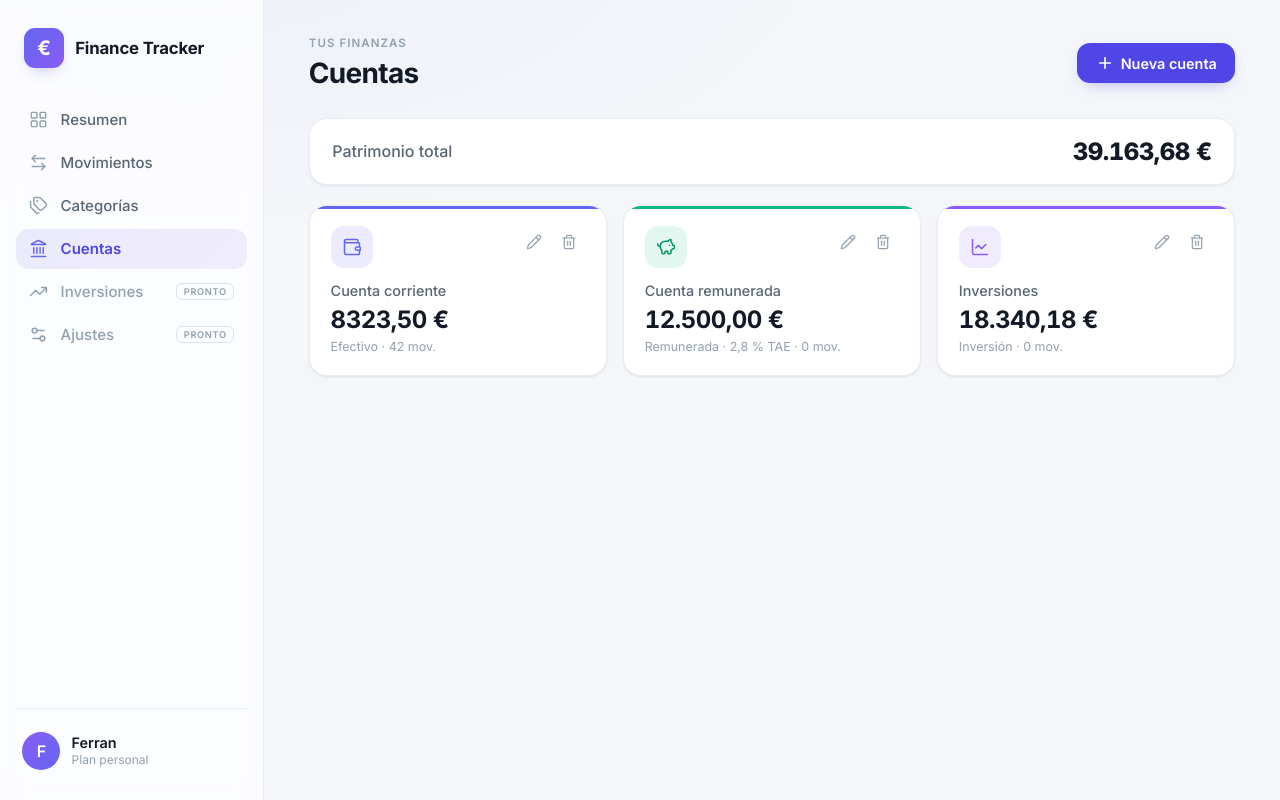
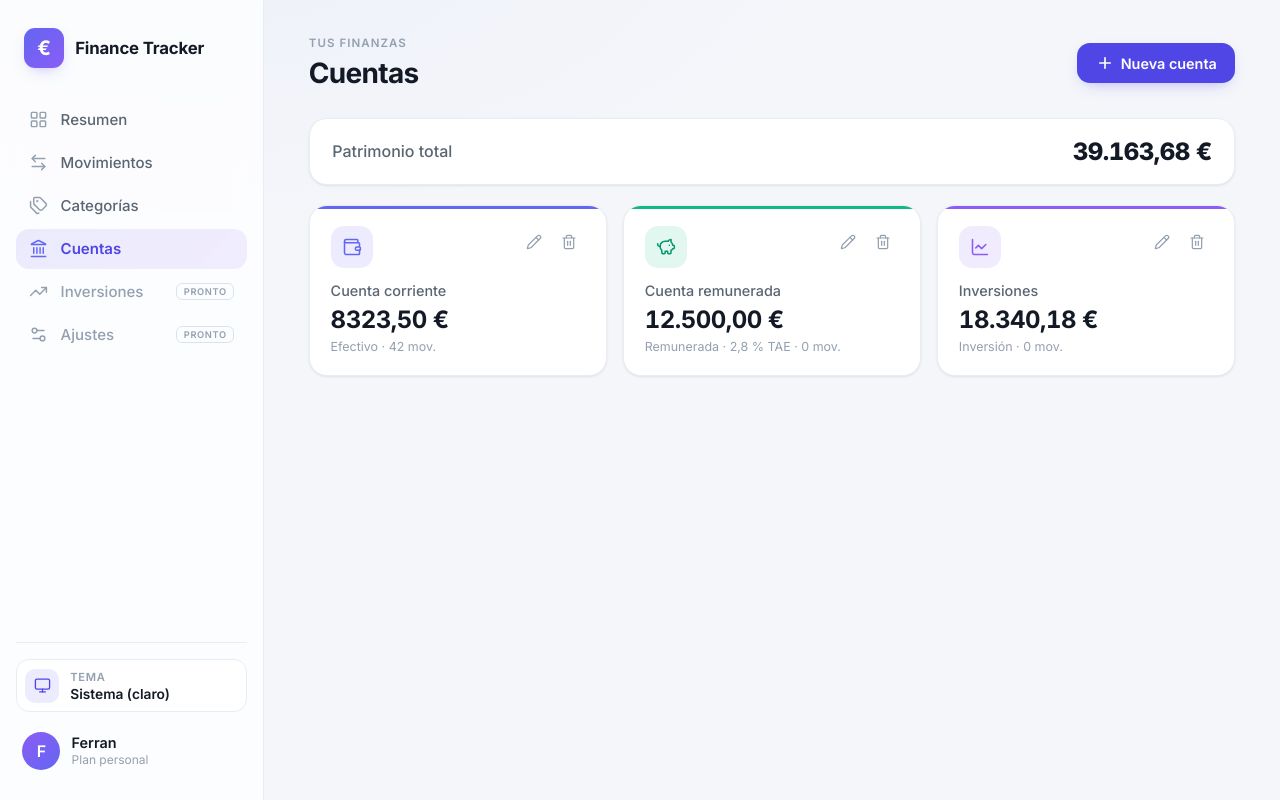
Before and after one commit to mystraldev/finance-tracker, a React (Vite) app: page /cuentas in a window 1280 px wide. Built offline with nearby package versions, Linux system fonts and the light colour scheme.

Commit message:
feat: add theme selection

```diff
--- a/index.html
+++ b/index.html
@@ -4,6 +4,20 @@
     <meta charset="UTF-8" />
     <meta name="viewport" content="width=device-width, initial-scale=1.0" />
     <meta name="theme-color" content="#0b1020" />
+    <script>
+      ;(() => {
+        try {
+          const mode = localStorage.getItem('finance-tracker:theme') || 'system'
+          const systemDark = matchMedia('(prefers-color-scheme: dark)').matches
+          const theme = mode === 'system' ? (systemDark ? 'dark' : 'light') : mode
+          document.documentElement.dataset.theme = theme
+          document.documentElement.dataset.themeMode = mode
+        } catch {
+          document.documentElement.dataset.theme = 'light'
+          document.documentElement.dataset.themeMode = 'system'
+        }
+      })()
+    </script>
     <link rel="icon" type="image/svg+xml" href="/favicon.svg" />
     <title>Finance Tracker</title>
     <link rel="preconnect" href="https://fonts.googleapis.com" />
--- a/src/App.css
+++ b/src/App.css
@@ -45,7 +45,7 @@
   /* En flujo dentro del shell: como la página no scrollea, queda quieta. */
   height: 100vh;
   overflow-y: auto; /* scroll interno propio si la pantalla es muy baja */
-  background: rgba(255, 255, 255, 0.72);
+  background: var(--sidebar-bg);
   backdrop-filter: blur(12px);
   border-right: 1px solid var(--border);
   padding: 1.5rem 1rem;
@@ -53,6 +53,9 @@
   flex-direction: column;
   gap: 1.5rem;
   min-width: 0;
+  transition:
+    background-color 0.22s ease,
+    border-color 0.22s ease;
 }
 
 .sidebar__brand {
@@ -154,6 +157,54 @@
 .sidebar__footer {
   border-top: 1px solid var(--border);
   padding-top: 1rem;
+}
+
+.theme-toggle {
+  display: flex;
+  align-items: center;
+  gap: 0.7rem;
+  width: 100%;
+  margin-bottom: 0.8rem;
+  padding: 0.55rem 0.5rem;
+  border: 1px solid var(--border);
+  border-radius: var(--radius-md);
+  background: var(--surface);
+  color: var(--text);
+  text-align: left;
+  transition:
+    background 0.16s,
+    border-color 0.16s,
+    color 0.16s;
+}
+.theme-toggle:hover {
+  background: var(--gray-100);
+  border-color: var(--border-strong);
+}
+.theme-toggle__icon {
+  display: grid;
+  place-items: center;
+  width: 34px;
+  height: 34px;
+  border-radius: 10px;
+  color: var(--indigo-strong);
+  background: rgba(99, 102, 241, 0.12);
+}
+.theme-toggle__text {
+  display: flex;
+  flex-direction: column;
+  gap: 0.12rem;
+  min-width: 0;
+}
+.theme-toggle__label {
+  font-size: 0.7rem;
+  font-weight: 600;
+  color: var(--text-faint);
+  text-transform: uppercase;
+  letter-spacing: 0.06em;
+}
+.theme-toggle__value {
+  font-size: 0.86rem;
+  font-weight: 600;
 }
 
 .user-chip {
@@ -405,7 +456,11 @@
   border-radius: var(--radius-lg);
   padding: 1.4rem;
   box-shadow: var(--shadow-sm);
-  transition: transform 0.18s ease, box-shadow 0.18s ease, border-color 0.18s ease;
+  transition:
+    transform 0.18s ease,
+    box-shadow 0.18s ease,
+    border-color 0.18s ease,
+    background-color 0.22s ease;
   animation: rise 0.5s cubic-bezier(0.22, 1, 0.36, 1) both;
 }
 .summary-card:hover {
@@ -483,6 +538,10 @@
   border-radius: var(--radius-lg);
   padding: 1.5rem;
   box-shadow: var(--shadow-sm);
+  transition:
+    background-color 0.22s ease,
+    border-color 0.22s ease,
+    box-shadow 0.22s ease;
 }
 
 .card__header {
@@ -835,8 +894,25 @@
     padding: 0.5rem 0.6rem;
     font-size: 0.7rem;
   }
-  .nav-item__soon,
+  .nav-item__soon {
+    display: none;
+  }
   .sidebar__footer {
+    flex: 0 0 auto;
+    border-top: none;
+    padding-top: 0;
+  }
+  .theme-toggle {
+    width: auto;
+    margin-bottom: 0;
+    padding: 0.5rem;
+  }
+  .theme-toggle__icon {
+    width: 32px;
+    height: 32px;
+  }
+  .theme-toggle__text,
+  .user-chip {
     display: none;
   }
   .grid-two,
--- a/src/components/Sidebar.tsx
+++ b/src/components/Sidebar.tsx
@@ -1,5 +1,6 @@
 import { NavLink } from 'react-router-dom'
 import Icon from './Icon'
+import { useTheme } from '../store/themeContext'
 
 const navItems = [
   { id: 'dashboard', label: 'Resumen', icon: 'dashboard', to: '/' },
@@ -11,6 +12,17 @@ const navItems = [
 ]
 
 function Sidebar() {
+  const { mode, theme, cycleMode } = useTheme()
+  const nextLabel =
+    mode === 'system' ? 'Forzar claro' : mode === 'light' ? 'Forzar oscuro' : 'Usar sistema'
+  const themeLabel =
+    mode === 'system'
+      ? `Sistema (${theme === 'dark' ? 'oscuro' : 'claro'})`
+      : mode === 'dark'
+        ? 'Oscuro'
+        : 'Claro'
+  const themeIcon = mode === 'system' ? 'system' : mode === 'dark' ? 'moon' : 'sun'
+
   return (
     <aside className="sidebar">
       <div className="sidebar__brand">
@@ -47,6 +59,22 @@ function Sidebar() {
       </nav>
 
       <div className="sidebar__footer">
+        <button
+          type="button"
+          className="theme-toggle"
+          onClick={cycleMode}
+          aria-label={`Tema actual: ${themeLabel}. ${nextLabel}`}
+          title={nextLabel}
+        >
+          <span className="theme-toggle__icon">
+            <Icon name={themeIcon} size={17} />
+          </span>
+          <span className="theme-toggle__text">
+            <span className="theme-toggle__label">Tema</span>
+            <span className="theme-toggle__value">{themeLabel}</span>
+          </span>
+        </button>
+
         <div className="user-chip">
           <span className="user-chip__avatar">F</span>
           <div className="user-chip__info">
--- a/src/index.css
+++ b/src/index.css
@@ -18,8 +18,10 @@
   --bg: #f4f6fa;
   --surface: #ffffff;
   --surface-2: #fbfcfe;
+  --sidebar-bg: rgba(255, 255, 255, 0.72);
   --border: #e8ecf3;
   --border-strong: #dce2ec;
+  --bg-glow: rgba(99, 102, 241, 0.04);
 
   /* ---- Texto ---- */
   --text: #131a26;
@@ -53,12 +55,63 @@
   /* Sombra de acento: elevación sobria, no neón. */
   --shadow-accent: 0 6px 16px -8px rgba(79, 70, 229, 0.5);
 
+  color-scheme: light;
   color: var(--text);
   background-color: var(--bg);
   font-synthesis: none;
   text-rendering: optimizeLegibility;
   -webkit-font-smoothing: antialiased;
   -moz-osx-font-smoothing: grayscale;
+}
+
+[data-theme='dark'] {
+  --gray-50: #161c27;
+  --gray-100: #1d2533;
+  --gray-200: #293345;
+  --gray-300: #374255;
+  --gray-400: #687589;
+  --gray-500: #94a3b8;
+  --gray-600: #c4ccd8;
+  --gray-700: #dce3ee;
+  --gray-800: #edf2f8;
+  --gray-900: #f8fafc;
+
+  --bg: #090d16;
+  --surface: #111827;
+  --surface-2: #151e2e;
+  --sidebar-bg: rgba(12, 18, 30, 0.78);
+  --border: #243044;
+  --border-strong: #334158;
+  --bg-glow: rgba(129, 140, 248, 0.1);
+
+  --text: #eef2f7;
+  --text-soft: #b8c2d1;
+  --text-faint: #78869a;
+
+  --indigo: #a5b4fc;
+  --indigo-strong: #818cf8;
+  --violet: #c4b5fd;
+  --blue: #93c5fd;
+  --emerald: #34d399;
+  --emerald-strong: #6ee7b7;
+  --amber: #fbbf24;
+  --rose: #fb7185;
+
+  --grad-primary: linear-gradient(135deg, #818cf8 0%, #a78bfa 100%);
+  --grad-emerald: linear-gradient(135deg, #10b981 0%, #6ee7b7 100%);
+
+  --shadow-xs: 0 1px 2px rgba(0, 0, 0, 0.25);
+  --shadow-sm:
+    0 1px 3px rgba(0, 0, 0, 0.28), 0 1px 2px rgba(0, 0, 0, 0.2);
+  --shadow-md:
+    0 8px 18px -10px rgba(0, 0, 0, 0.55),
+    0 3px 8px -6px rgba(0, 0, 0, 0.4);
+  --shadow-lg:
+    0 18px 42px -18px rgba(0, 0, 0, 0.72),
+    0 8px 18px -12px rgba(0, 0, 0, 0.5);
+  --shadow-accent: 0 10px 26px -14px rgba(129, 140, 248, 0.65);
+
+  color-scheme: dark;
 }
 
 * {
@@ -81,8 +134,11 @@ body {
   background-color: var(--bg);
   /* Tinte ambiental muy tenue para dar profundidad sin saturar. */
   background-image:
-    radial-gradient(1100px 520px at 15% -10%, rgba(99, 102, 241, 0.04), transparent 60%);
+    radial-gradient(1100px 520px at 15% -10%, var(--bg-glow), transparent 60%);
   background-attachment: fixed;
+  transition:
+    background-color 0.22s ease,
+    color 0.22s ease;
 }
 
 #root {
--- a/src/main.tsx
+++ b/src/main.tsx
@@ -3,11 +3,14 @@ import { createRoot } from 'react-dom/client'
 import './index.css'
 import App from './App'
 import { FinanceProvider } from './store/FinanceProvider'
+import { ThemeProvider } from './store/ThemeProvider'
 
 createRoot(document.getElementById('root')!).render(
   <StrictMode>
-    <FinanceProvider>
-      <App />
-    </FinanceProvider>
+    <ThemeProvider>
+      <FinanceProvider>
+        <App />
+      </FinanceProvider>
+    </ThemeProvider>
   </StrictMode>,
 )
--- /dev/null
+++ b/src/store/ThemeProvider.tsx
@@ -0,0 +1,77 @@
+import { useEffect, useMemo, useState, type ReactNode } from 'react'
+import { ThemeContext } from './themeContext'
+import {
+  isThemeMode,
+  resolveTheme,
+  THEME_MODES,
+  THEME_STORAGE_KEY,
+  type Theme,
+  type ThemeMode,
+} from './theme'
+
+function getSystemTheme(): Theme {
+  if (typeof globalThis.matchMedia !== 'function') return 'light'
+  return matchMedia('(prefers-color-scheme: dark)').matches ? 'dark' : 'light'
+}
+
+function loadThemeMode(): ThemeMode {
+  try {
+    const stored = localStorage.getItem(THEME_STORAGE_KEY)
+    return isThemeMode(stored) ? stored : 'system'
+  } catch {
+    return 'system'
+  }
+}
+
+type ThemeProviderProps = {
+  children: ReactNode
+}
+
+export function ThemeProvider({ children }: ThemeProviderProps) {
+  const [mode, setMode] = useState<ThemeMode>(loadThemeMode)
+  const [systemTheme, setSystemTheme] = useState<Theme>(getSystemTheme)
+  const theme = resolveTheme(mode, systemTheme)
+
+  useEffect(() => {
+    if (typeof globalThis.matchMedia !== 'function') return undefined
+
+    const query = matchMedia('(prefers-color-scheme: dark)')
+    const handleChange = (event: MediaQueryListEvent) => {
+      setSystemTheme(event.matches ? 'dark' : 'light')
+    }
+
+    query.addEventListener('change', handleChange)
+    return () => query.removeEventListener('change', handleChange)
+  }, [])
+
+  useEffect(() => {
+    document.documentElement.dataset.theme = theme
+    document.documentElement.dataset.themeMode = mode
+  }, [mode, theme])
+
+  useEffect(() => {
+    try {
+      localStorage.setItem(THEME_STORAGE_KEY, mode)
+    } catch {
+      /* storage not available */
+    }
+  }, [mode])
+
+  const value = useMemo(
+    () => ({
+      mode,
+      theme,
+      systemTheme,
+      setMode,
+      cycleMode: () => {
+        setMode((current) => {
+          const index = THEME_MODES.indexOf(current)
+          return THEME_MODES[(index + 1) % THEME_MODES.length]
+        })
+      },
+    }),
+    [mode, systemTheme, theme],
+  )
+
+  return <ThemeContext.Provider value={value}>{children}</ThemeContext.Provider>
+}
--- /dev/null
+++ b/src/store/theme.ts
@@ -0,0 +1,13 @@
+export const THEME_STORAGE_KEY = 'finance-tracker:theme'
+export const THEME_MODES = ['system', 'light', 'dark'] as const
+
+export type Theme = 'light' | 'dark'
+export type ThemeMode = (typeof THEME_MODES)[number]
+
+export function isThemeMode(value: unknown): value is ThemeMode {
+  return typeof value === 'string' && THEME_MODES.includes(value as ThemeMode)
+}
+
+export function resolveTheme(mode: ThemeMode, systemTheme: Theme): Theme {
+  return mode === 'system' ? systemTheme : mode
+}
--- /dev/null
+++ b/src/store/themeContext.ts
@@ -0,0 +1,20 @@
+import { createContext, useContext } from 'react'
+import type { Theme, ThemeMode } from './theme'
+
+export type ThemeContextValue = {
+  mode: ThemeMode
+  theme: Theme
+  systemTheme: Theme
+  setMode: (_mode: ThemeMode) => void
+  cycleMode: () => void
+}
+
+export const ThemeContext = createContext<ThemeContextValue | null>(null)
+
+export function useTheme(): ThemeContextValue {
+  const ctx = useContext(ThemeContext)
+  if (!ctx) {
+    throw new Error('useTheme debe usarse dentro de <ThemeProvider>')
+  }
+  return ctx
+}
```
Also changed, not shown: src/data/icons.ts (+7 -1 lines), 1 other file (tests, documents, lock files or other folders).
